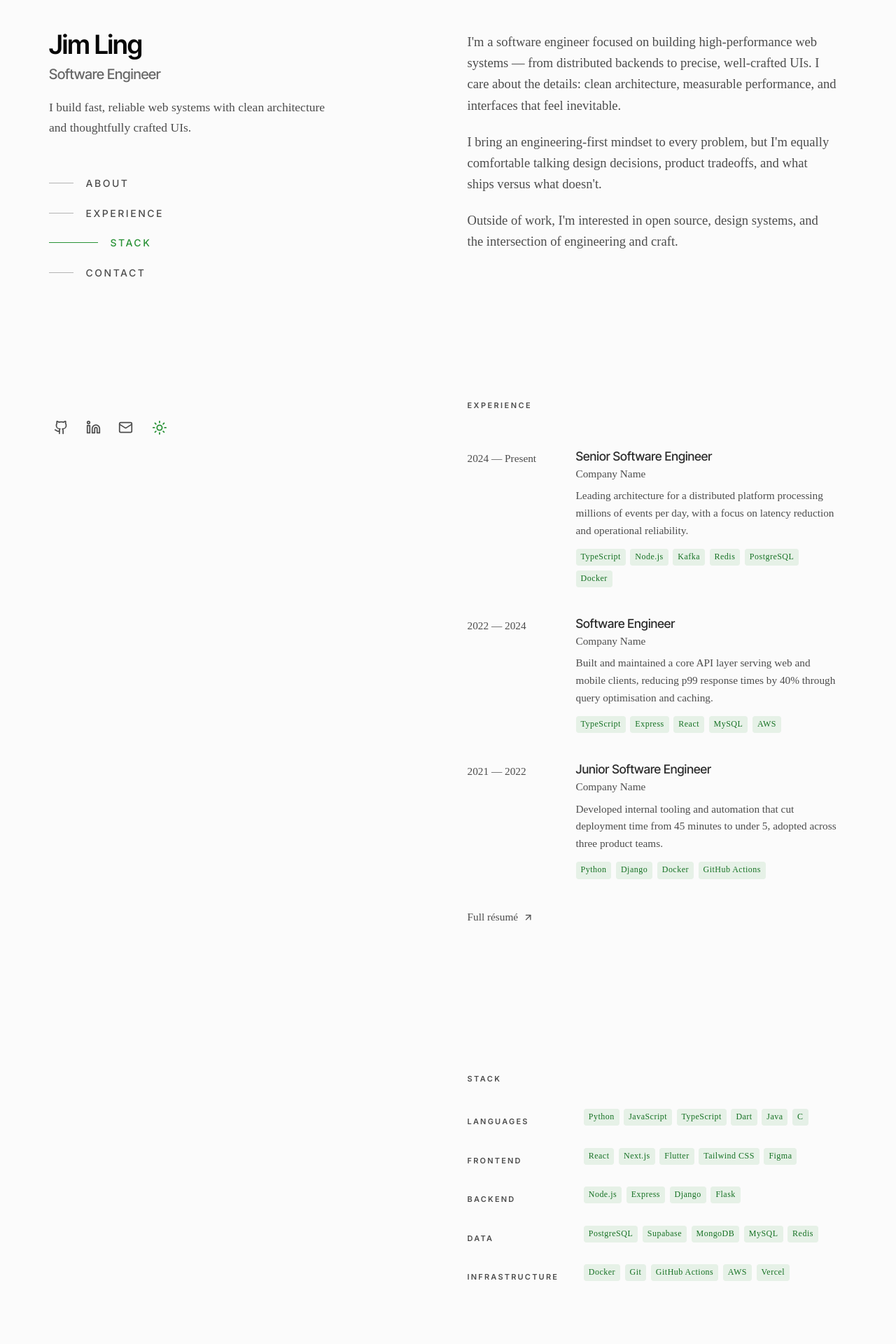
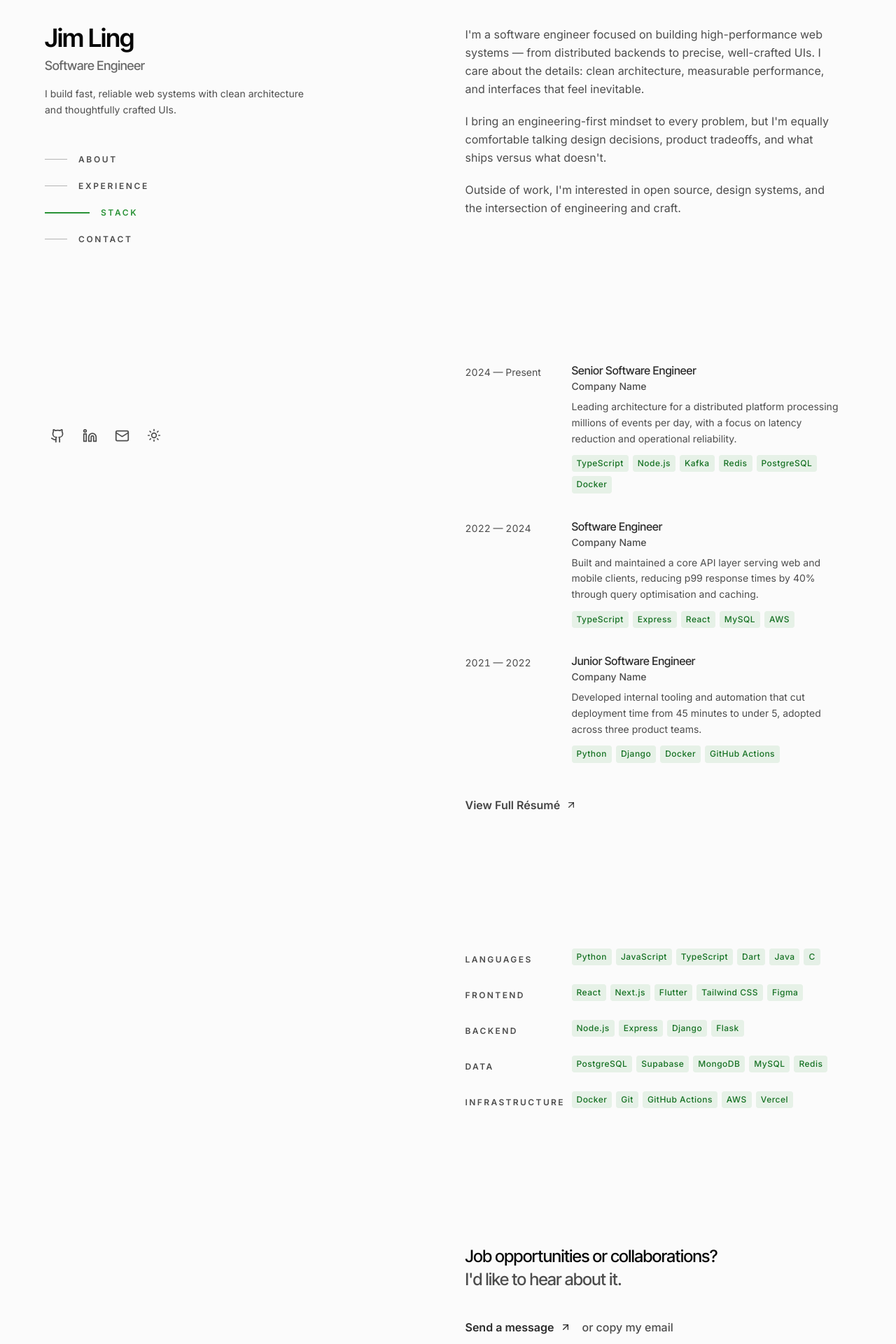
Before and after one commit to Gabnix/personal_portfolio_v1, a Next.js app: page / in a window 1280 px wide. Shown: the part 60-1980 px from the top of the page at 70% size. Built offline with nearby package versions, Linux system fonts and the light colour scheme.

Commit message:
chore: apply $10k portfolio refinements including type scale, layout spine, dark spotlight, touch targets, nav tracking, scroll-spy, and homepage CTA

```diff
--- a/src/app/experience/[slug]/page.tsx
+++ b/src/app/experience/[slug]/page.tsx
@@ -47,7 +47,7 @@ export default async function ExperienceDetailPage({ params }: Props) {
           >
             {entry.role}
           </h1>
-          <p className="mt-3 text-sm text-muted-foreground">
+          <p className="mt-3 font-sans text-sm text-muted-foreground">
             <span className="font-medium text-foreground/65">{entry.company}</span>
             <span className="mx-2 text-foreground/20" aria-hidden="true">·</span>
             <span className="tabular-nums">{entry.period}</span>
@@ -60,7 +60,7 @@ export default async function ExperienceDetailPage({ params }: Props) {
         <div className="mt-10 pt-8 border-t border-border">
           {entry.description.length === 1 ? (
             <p
-              className="text-muted-foreground leading-relaxed"
+              className="font-sans text-muted-foreground leading-relaxed"
               style={{ fontSize: "clamp(0.9375rem, 2vw, 1.0625rem)" }}
             >
               {entry.description[0]}
@@ -70,7 +70,7 @@ export default async function ExperienceDetailPage({ params }: Props) {
               {entry.description.map((line, i) => (
                 <li
                   key={i}
-                  className="text-muted-foreground leading-relaxed pl-4 relative before:absolute before:left-0 before:top-[0.6em] before:h-px before:w-2 before:bg-muted-foreground/40"
+                  className="font-sans text-muted-foreground leading-relaxed pl-4 relative before:absolute before:left-0 before:top-[0.6em] before:h-px before:w-2 before:bg-muted-foreground/40"
                   style={{ fontSize: "clamp(0.9375rem, 2vw, 1.0625rem)" }}
                 >
                   {line}
--- a/src/app/experience/page.tsx
+++ b/src/app/experience/page.tsx
@@ -51,7 +51,7 @@ export default function ExperiencePage() {
               <div className="grid sm:grid-cols-[130px_1fr] gap-x-8 gap-y-1">
 
                 {/* Date */}
-                <p className="text-sm text-muted-foreground tabular-nums leading-relaxed sm:pt-[3px]">
+                <p className="font-sans text-sm text-muted-foreground tabular-nums leading-relaxed sm:pt-[3px]">
                   {entry.period}
                 </p>
 
@@ -69,12 +69,12 @@ export default function ExperiencePage() {
                       aria-hidden="true"
                     />
                   </div>
-                  <p className="text-sm font-medium text-muted-foreground mt-0.5">
+                  <p className="font-sans text-sm font-medium text-muted-foreground mt-0.5">
                     {entry.company}
                   </p>
 
                   {entry.description.length === 1 ? (
-                    <p className="mt-2 text-sm text-muted-foreground leading-relaxed">
+                    <p className="mt-2 font-sans text-sm text-muted-foreground leading-relaxed">
                       {entry.description[0]}
                     </p>
                   ) : (
@@ -82,7 +82,7 @@ export default function ExperiencePage() {
                       {entry.description.map((line, j) => (
                         <li
                           key={j}
-                          className="text-sm text-muted-foreground leading-relaxed pl-3 relative before:absolute before:left-0 before:top-[0.6em] before:h-px before:w-1.5 before:bg-muted-foreground/40"
+                          className="font-sans text-sm text-muted-foreground leading-relaxed pl-3 relative before:absolute before:left-0 before:top-[0.6em] before:h-px before:w-1.5 before:bg-muted-foreground/40"
                         >
                           {line}
                         </li>
--- a/src/app/globals.css
+++ b/src/app/globals.css
@@ -100,7 +100,7 @@
   /* Electric Moss vibrant variant — oklch(62% 0.16 145).
      WCAG AA verified: ~6.3:1 on Deep Obsidian. */
   --accent-signal: oklch(0.62 0.16 145);
-  --spotlight-color: oklch(0.62 0.16 145 / 0.08);
+  --spotlight-color: oklch(0.92 0.005 260 / 0.04);
   --accent-signal-fg: oklch(0.12 0.04 145);
   /* Deep Obsidian — blue-tinted dark, spec: oklch(18% 0.01 260) */
   --background: oklch(0.18 0.01 260);
@@ -145,7 +145,7 @@
   }
   html {
     @apply font-sans;
-    font-size: 17.5px;
+    font-size: 16px;
     scroll-behavior: smooth;
     scrollbar-gutter: stable;
   }
@@ -170,12 +170,12 @@
     box-shadow 0.3s ease;
 }
 .ghost-card:hover {
-  background-color: oklch(0.13 0 0 / 0.04);
-  box-shadow: inset 0 1px 0 0 oklch(0.13 0 0 / 0.06);
+  background-color: color-mix(in oklch, var(--foreground) 4%, transparent);
+  box-shadow: inset 0 1px 0 0 color-mix(in oklch, var(--foreground) 6%, transparent);
 }
 .dark .ghost-card:hover {
-  background-color: oklch(0.92 0.01 260 / 0.05);
-  box-shadow: inset 0 1px 0 0 oklch(0.92 0.01 260 / 0.08);
+  background-color: color-mix(in oklch, var(--foreground) 5%, transparent);
+  box-shadow: inset 0 1px 0 0 color-mix(in oklch, var(--foreground) 8%, transparent);
 }
 /* Pills intensify on card hover */
 .ghost-card:hover .tech-pill {
@@ -192,6 +192,7 @@
   align-items: center;
   padding: 2px 7px 3px;
   border-radius: 4px;
+  font-family: var(--font-inter);
   font-size: 12px;
   font-weight: 500;
   letter-spacing: 0.04em;
--- a/src/app/page.tsx
+++ b/src/app/page.tsx
@@ -3,6 +3,7 @@ import { AboutSection } from "@/components/sections/AboutSection";
 import { SkillsSection } from "@/components/sections/SkillsSection";
 import { ExperienceSection } from "@/components/sections/ExperienceSection";
 import { ContactSection } from "@/components/sections/ContactSection";
+import { Footer } from "@/components/layout/Footer";
 
 export default function HomePage() {
   return (
@@ -25,6 +26,11 @@ export default function HomePage() {
 
         </div>
       </div>
+
+      {/* Footer — mobile only; desktop uses the left column social icons */}
+      <div className="lg:hidden">
+        <Footer />
+      </div>
     </div>
   );
 }
--- a/src/components/layout/Footer.tsx
+++ b/src/components/layout/Footer.tsx
@@ -8,7 +8,7 @@ export function Footer() {
   return (
     <footer className="border-t border-border">
       <div className="mx-auto max-w-3xl px-6 sm:px-10 py-5 flex items-center justify-between">
-        <p className="text-xs text-muted-foreground">
+        <p className="font-sans text-xs text-muted-foreground">
           © {new Date().getFullYear()} {SITE_NAME}
         </p>
 
--- a/src/components/layout/LeftColumn.tsx
+++ b/src/components/layout/LeftColumn.tsx
@@ -68,7 +68,7 @@ export function LeftColumn() {
     if (suppressTimerRef.current) clearTimeout(suppressTimerRef.current);
     suppressTimerRef.current = setTimeout(() => {
       suppressRef.current = false;
-    }, 1200);
+    }, 800);
   }, []);
 
   const entry = (delay: number) => ({
@@ -86,18 +86,18 @@ export function LeftColumn() {
           <Link href="/" aria-label="Home">
             <h1
               className="font-display font-semibold text-foreground leading-none hover:text-foreground/75 transition-colors duration-200"
-              style={{ fontSize: "clamp(1.725rem, 3.45vw, 2.15rem)", letterSpacing: "-0.025em" }}
+              style={{ fontSize: "clamp(1.75rem, 3.5vw, 2.25rem)", letterSpacing: "-0.025em" }}
             >
               Jim Ling
             </h1>
           </Link>
           <p
             className="mt-2 font-display font-medium text-foreground/60 dark:text-foreground/80"
-            style={{ fontSize: "clamp(1rem, 1.725vw, 1.15rem)", letterSpacing: "-0.01em" }}
+            style={{ fontSize: "clamp(1rem, 1.8vw, 1.125rem)", letterSpacing: "-0.01em" }}
           >
             Software Engineer
           </p>
-          <p className="mt-4 text-base leading-relaxed text-muted-foreground max-w-sm">
+          <p className="mt-4 font-sans text-sm leading-relaxed text-muted-foreground max-w-sm">
             I build fast, reliable web systems with clean architecture and thoughtfully crafted UIs.
           </p>
         </motion.div>
@@ -120,15 +120,15 @@ export function LeftColumn() {
               >
                 <span
                   className={cn(
-                    "block h-px flex-shrink-0 transition-all duration-300 ease-out",
+                    "block flex-shrink-0 transition-[width,background-color] duration-300 ease-out",
                     isActive
-                      ? "w-16 bg-accent-signal"
-                      : "w-8 bg-muted-foreground/40 group-hover:w-12 group-hover:bg-muted-foreground/70"
+                      ? "w-16 h-[2px] bg-accent-signal"
+                      : "w-8 h-px bg-muted-foreground/40 group-hover:w-12 group-hover:bg-muted-foreground/70"
                   )}
                 />
                 <span
                   className={cn(
-                    "font-sans text-[14px] font-medium uppercase tracking-[0.18em] transition-colors duration-200",
+                    "font-sans text-[12px] font-semibold uppercase tracking-[0.22em] transition-colors duration-200",
                     isActive
                       ? "text-accent-signal"
                       : "text-muted-foreground group-hover:text-foreground/65"
@@ -148,7 +148,7 @@ export function LeftColumn() {
           href={SOCIAL_LINKS.github}
           target="_blank"
           rel="noopener noreferrer"
-          className="inline-flex items-center justify-center h-10 w-10 rounded-lg text-muted-foreground hero-social-icon"
+          className="inline-flex items-center justify-center h-11 w-11 rounded-lg text-muted-foreground hero-social-icon"
           aria-label="GitHub"
         >
           <Github className="h-[21px] w-[21px]" aria-hidden="true" />
@@ -157,14 +157,14 @@ export function LeftColumn() {
           href={SOCIAL_LINKS.linkedin}
           target="_blank"
           rel="noopener noreferrer"
-          className="inline-flex items-center justify-center h-10 w-10 rounded-lg text-muted-foreground hero-social-icon"
+          className="inline-flex items-center justify-center h-11 w-11 rounded-lg text-muted-foreground hero-social-icon"
           aria-label="LinkedIn"
         >
           <Linkedin className="h-[21px] w-[21px]" aria-hidden="true" />
         </a>
         <CopyEmail
           email={SITE_EMAIL}
-          className="inline-flex items-center justify-center h-10 w-10 rounded-lg text-muted-foreground hero-social-icon cursor-pointer"
+          className="inline-flex items-center justify-center h-11 w-11 rounded-lg text-muted-foreground hero-social-icon cursor-pointer"
           aria-label="Copy email address"
         >
           <Mail className="h-[21px] w-[21px]" aria-hidden="true" />
--- a/src/components/layout/ThemeToggle.tsx
+++ b/src/components/layout/ThemeToggle.tsx
@@ -23,7 +23,7 @@ export function ThemeToggle() {
     <Button
       variant="ghost"
       size="icon"
-      className="w-11 h-11 rounded-lg text-accent-signal hero-social-icon"
+      className="w-11 h-11 rounded-lg text-muted-foreground hero-social-icon"
       onClick={() => setTheme(isDark ? "light" : "dark")}
       aria-label="Toggle theme"
     >
--- a/src/components/sections/AboutSection.tsx
+++ b/src/components/sections/AboutSection.tsx
@@ -17,8 +17,7 @@ export function AboutSection() {
       <div className="pb-12 lg:pt-0 lg:pb-24">
         <AnimatedWrapper variant={fadeInUp}>
           <div
-            className="space-y-5 leading-relaxed text-muted-foreground max-w-xl"
-            style={{ fontSize: "clamp(0.9375rem, 2vw, 1.0625rem)" }}
+            className="font-sans space-y-5 text-base leading-relaxed text-muted-foreground max-w-xl"
           >
             <p>
               I&apos;m a software engineer focused on building high-performance
--- a/src/components/sections/ContactSection.tsx
+++ b/src/components/sections/ContactSection.tsx
@@ -15,13 +15,13 @@ export function ContactSection() {
 
         <AnimatedWrapper variant={fadeInUp}>
           {/* Overline — static on all breakpoints for Contact (last section, no sticky needed) */}
-          <p className="font-sans text-[11px] font-semibold uppercase tracking-[0.22em] text-muted-foreground mb-8">
+          <p className="lg:hidden font-sans text-[11px] font-semibold uppercase tracking-[0.22em] text-muted-foreground mb-8">
             Contact
           </p>
 
           <h2
             className="font-display font-medium text-foreground leading-snug"
-            style={{ fontSize: "clamp(1.375rem, 3.5vw, 1.75rem)", letterSpacing: "-0.02em" }}
+            style={{ fontSize: "clamp(1.25rem, 3vw, 1.5rem)", letterSpacing: "-0.02em" }}
           >
             Job opportunities or collaborations?
             <br />
@@ -31,18 +31,18 @@ export function ContactSection() {
           <div className="mt-10 flex flex-col sm:flex-row sm:items-center gap-4">
             <Link
               href="/contact"
-              className="inline-flex items-center gap-1.5 text-sm font-medium text-foreground/85 hover:text-accent-signal transition-colors duration-300 group"
+              className="inline-flex items-center gap-2 font-sans text-base font-semibold text-foreground/85 hover:text-accent-signal transition-colors duration-300 group"
             >
               Send a message
               <ArrowUpRight
-                className="h-3.5 w-3.5 transition-transform duration-200 group-hover:translate-x-0.5 group-hover:-translate-y-0.5"
+                className="h-4 w-4 transition-transform duration-200 group-hover:translate-x-0.5 group-hover:-translate-y-0.5"
                 aria-hidden="true"
               />
             </Link>
 
             <CopyEmail
               email={SITE_EMAIL}
-              className="inline-flex items-center gap-1.5 text-sm font-medium text-muted-foreground hover:text-foreground transition-colors duration-200 cursor-pointer"
+              className="inline-flex items-center gap-1.5 font-sans text-base font-medium text-muted-foreground hover:text-foreground hover:underline underline-offset-2 transition-colors duration-200 cursor-pointer"
               aria-label="Copy email address"
             >
               or copy my email
--- a/src/components/sections/ExperienceSection.tsx
+++ b/src/components/sections/ExperienceSection.tsx
@@ -21,7 +21,7 @@ export function ExperienceSection() {
       <div className="pb-12 lg:py-24">
 
         {/* Desktop overline */}
-        <AnimatedWrapper variant={fadeInUp} className="hidden lg:block">
+        <AnimatedWrapper variant={fadeInUp} className="hidden">
           <p className="font-sans text-[11px] font-semibold uppercase tracking-[0.22em] text-muted-foreground mb-8">
             Experience
           </p>
@@ -40,7 +40,7 @@ export function ExperienceSection() {
                 <div className="grid sm:grid-cols-[120px_1fr] gap-x-8 gap-y-1">
 
                   {/* Date */}
-                  <p className="text-sm text-muted-foreground tabular-nums leading-relaxed pt-0.5 sm:pt-[3px]">
+                  <p className="font-sans text-sm text-muted-foreground tabular-nums leading-relaxed pt-0.5 sm:pt-[3px]">
                     {entry.period}
                   </p>
 
@@ -58,12 +58,12 @@ export function ExperienceSection() {
                         aria-hidden="true"
                       />
                     </div>
-                    <p className="text-sm font-medium text-muted-foreground mt-0.5">
+                    <p className="font-sans text-sm font-medium text-muted-foreground mt-0.5">
                       {entry.company}
                     </p>
 
                     {entry.description.length === 1 ? (
-                      <p className="mt-2 text-sm text-muted-foreground leading-relaxed">
+                      <p className="mt-2 font-sans text-sm text-muted-foreground leading-relaxed">
                         {entry.description[0]}
                       </p>
                     ) : (
@@ -71,7 +71,7 @@ export function ExperienceSection() {
                         {entry.description.map((line, j) => (
                           <li
                             key={j}
-                            className="text-sm text-muted-foreground leading-relaxed pl-3 relative before:absolute before:left-0 before:top-[0.6em] before:h-px before:w-1.5 before:bg-muted-foreground/40"
+                            className="font-sans text-sm text-muted-foreground leading-relaxed pl-3 relative before:absolute before:left-0 before:top-[0.6em] before:h-px before:w-1.5 before:bg-muted-foreground/40"
                           >
                             {line}
                           </li>
@@ -98,11 +98,11 @@ export function ExperienceSection() {
         <AnimatedWrapper variant={fadeInUp} delay={experience.length * 0.07}>
           <Link
             href="/experience"
-            className="inline-flex items-center gap-1.5 mt-6 ml-0 text-sm font-medium text-muted-foreground hover:text-foreground transition-colors duration-200 group"
+            className="inline-flex items-center gap-2 mt-8 font-sans text-base font-semibold text-foreground/75 hover:text-accent-signal transition-colors duration-200 group"
           >
-            Full résumé
+            View Full Résumé
             <ArrowUpRight
-              className="h-3.5 w-3.5 transition-transform duration-200 group-hover:translate-x-0.5 group-hover:-translate-y-0.5"
+              className="h-4 w-4 transition-transform duration-200 group-hover:translate-x-0.5 group-hover:-translate-y-0.5"
               aria-hidden="true"
             />
           </Link>
--- a/src/components/sections/SkillsSection.tsx
+++ b/src/components/sections/SkillsSection.tsx
@@ -25,7 +25,7 @@ export function SkillsSection() {
       <div className="pb-12 lg:py-24">
 
         {/* Desktop overline */}
-        <AnimatedWrapper variant={fadeInUp} className="hidden lg:block">
+        <AnimatedWrapper variant={fadeInUp} className="hidden">
           <p className="font-sans text-[11px] font-semibold uppercase tracking-[0.22em] text-muted-foreground mb-8">
             Stack
           </p>
@@ -36,7 +36,7 @@ export function SkillsSection() {
             <AnimatedWrapper key={category} variant={fadeInUp} delay={i * 0.06}>
               <div className="flex flex-col gap-2 sm:flex-row sm:items-start sm:gap-6">
                 <dt className="sm:w-32 sm:shrink-0 sm:pt-[3px]">
-                  <span className="font-sans text-[11px] font-semibold uppercase tracking-[0.2em] text-muted-foreground">
+                  <span className="font-sans text-[12px] font-semibold uppercase tracking-[0.2em] text-muted-foreground">
                     {category}
                   </span>
                 </dt>
```
Also changed, not shown: src/app/contact/page.tsx (+10 -8 lines).
